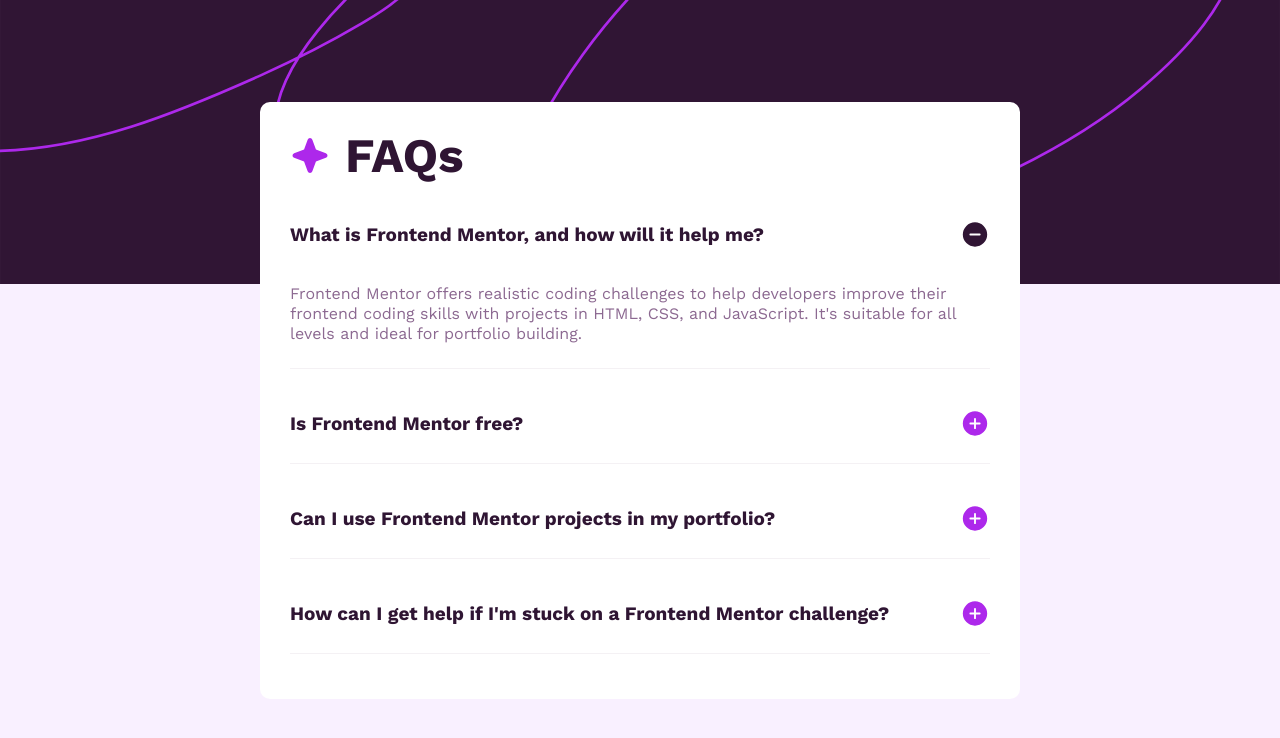
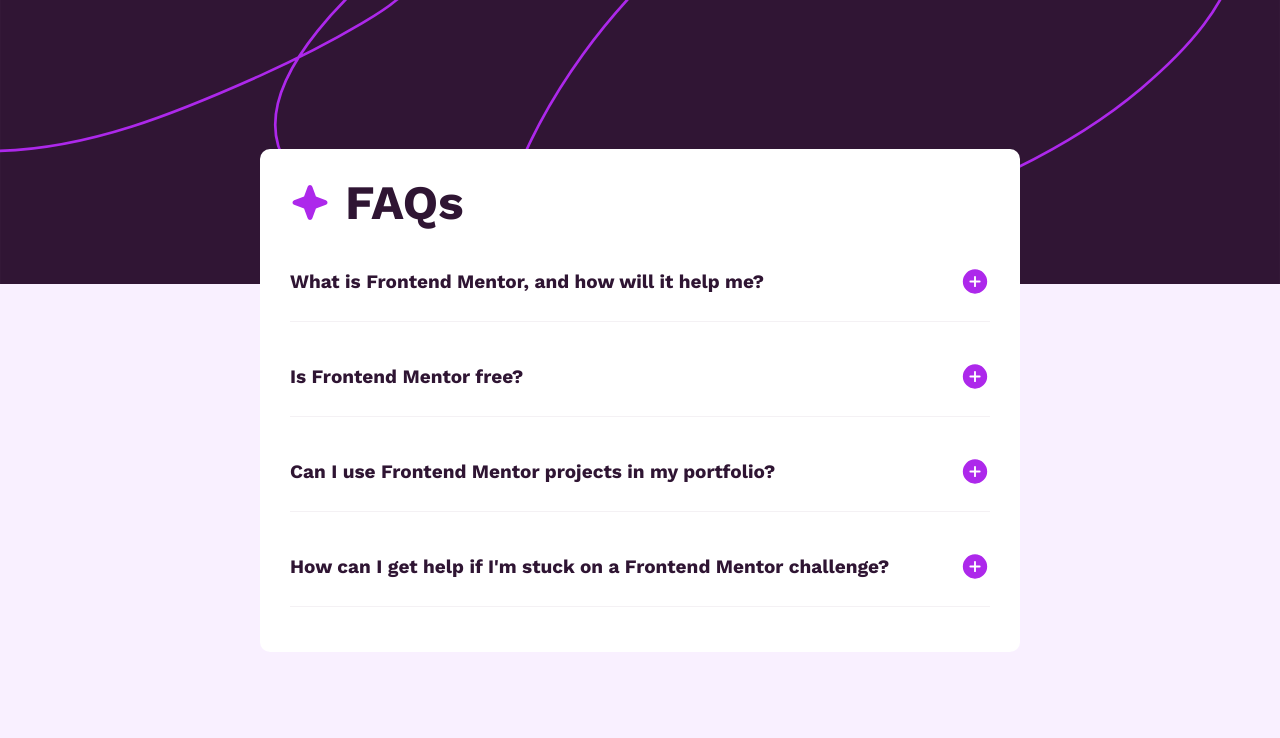
Before and after one commit to JotaJotaM1/FAQ_accordion, a plain HTML site: page docs/index.html in a window 1280 px wide. Both pictures are taken after a click on the element "What is Frontend Mentor, and how will it help me?". Drawn offline with nearby package versions, Linux system fonts and the light colour scheme.

Commit message:
The script is adjusted so that clicking the title toggles the accordion

```diff
--- a/docs/css/style.css
+++ b/docs/css/style.css
@@ -64,6 +64,14 @@ main {
     cursor: pointer;
     margin: 20px 0;
 }
+
+.question p:hover{
+    color: rgb(202, 30, 202);
+}
+
+.question img{
+    cursor: pointer;
+}
 .answer{
     display: none;
 }
--- a/docs/script.js
+++ b/docs/script.js
@@ -1,4 +1,4 @@
-const accord = document.querySelectorAll(".accord")
+const accord = document.querySelectorAll(".accord");
 
 const checkSigns = (question, answer) => {
     if (answer.classList.contains("active")) {
@@ -6,19 +6,25 @@ const checkSigns = (question, answer) => {
     } else {
         question.children[1].src = "./images/icon-plus.svg";
     }
-
-}
+};
 
 accord.forEach((e) => {
     const question = e.querySelector(".question");
     const answer = e.querySelector(".answer");
+    const questionText = question.querySelector("p");
 
+    // Inicializa el ícono según el estado actual de la respuesta
     checkSigns(question, answer);
 
+    // Maneja el clic en el ícono
     question.children[1].addEventListener("click", () => {
         answer.classList.toggle("active");
-        checkSigns(question, answer)
-
+        checkSigns(question, answer);
     });
 
-})
+    // Maneja el clic en el <p> que contiene la pregunta
+    questionText.addEventListener("click", () => {
+        answer.classList.toggle("active");
+        checkSigns(question, answer);
+    });
+});
```
